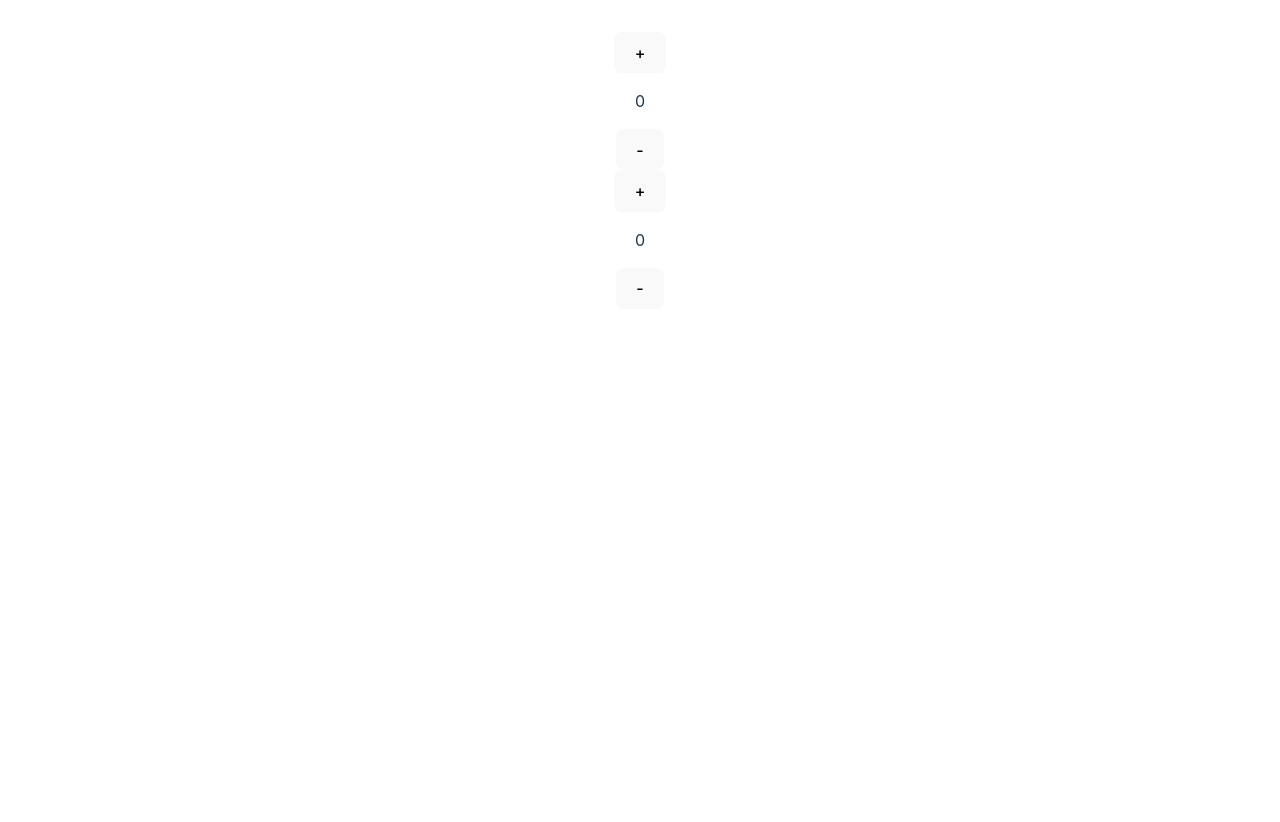
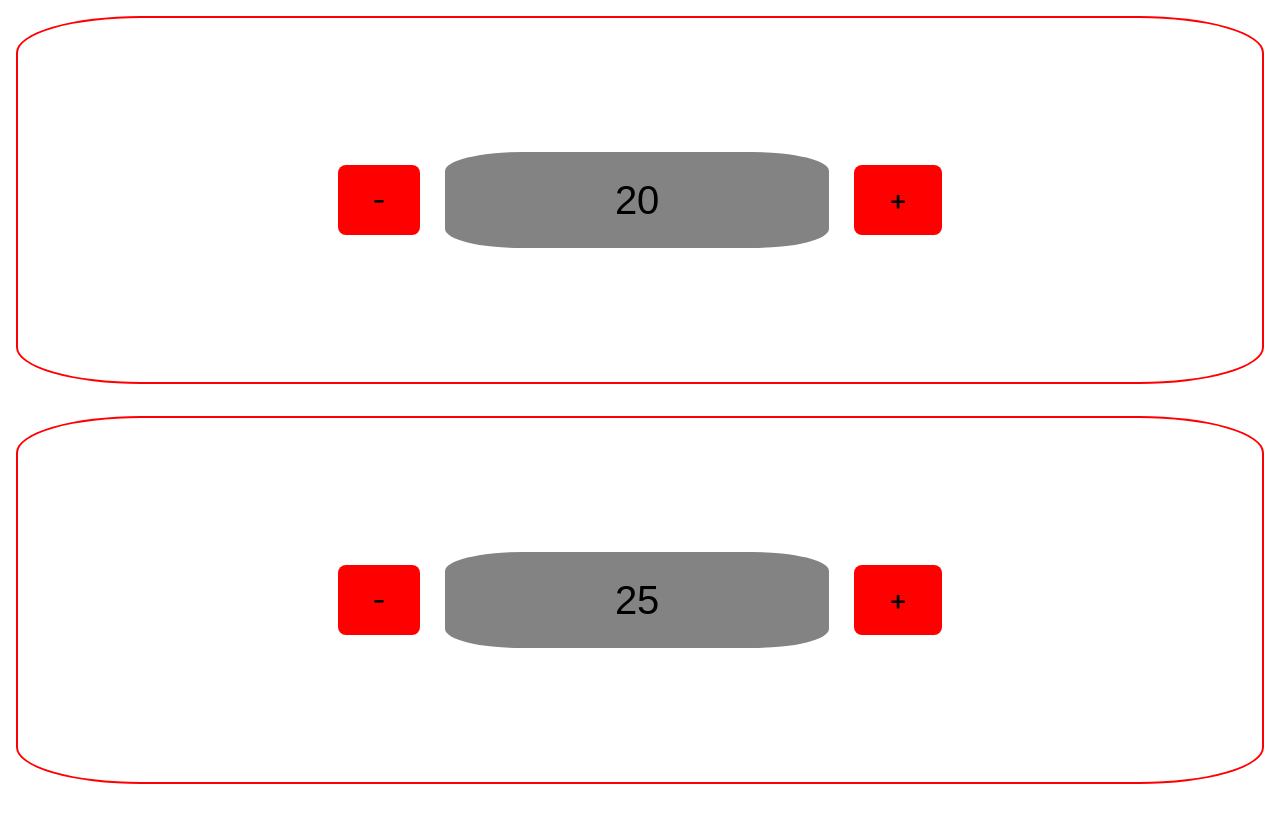
Before and after one commit to Maycas/marvel-champions-companion, a React (Vite) app: page / in a window 1280 px wide. Shown: the top 822 px of the page. After the commit the page ends 800 px from the top, so only its background shows below. Built offline with nearby package versions, Linux system fonts and the light colour scheme.

Commit message:
Basic Counter for Villain and Hero

```diff
--- a/src/App.css
+++ b/src/App.css
@@ -1,6 +1,7 @@
 #root {
   max-width: 1280px;
   margin: 0 auto;
-  padding: 2rem;
   text-align: center;
+  padding: 0;
+  box-sizing: border-box;
 }
--- a/src/components/Button/Button.tsx
+++ b/src/components/Button/Button.tsx
@@ -1,6 +1,8 @@
 import styled from 'styled-components';
 
-export const Button = styled.button`
+export const Button = styled.button.attrs((props) => ({
+  className: props.className,
+}))`
   border-radius: 8px;
   border: 1px solid transparent;
   padding: 0.6em 1.2em;
@@ -20,6 +22,11 @@ export const Button = styled.button`
     outline: 4px auto -webkit-focus-ring-color;
   }
 
+  &.action {
+    background-color: red;
+    font-size: 1.75em;
+  }
+
   @media (prefers-color-scheme: light) {
     background-color: #f9f9f9;
   }
--- a/src/components/Container/Container.tsx
+++ b/src/components/Container/Container.tsx
@@ -2,6 +2,7 @@ import styled from 'styled-components';
 
 export const Container = styled.section<{ direction?: 'column' | 'row' }>`
   height: 100vh;
+  max-height: 100vh;
   display: flex;
   flex-direction: ${({ direction }) => direction};
 `;
--- /dev/null
+++ b/src/components/Counter/CharacterCounter.module.css
@@ -0,0 +1,35 @@
+.counterContainer {
+  height: calc(100vh - 2em);
+  width: calc(100vw - 2em);
+  display: flex;
+  flex-wrap: wrap;
+  align-items: center;
+  justify-content: center;
+  gap: 25px;
+  margin: 1em;
+  border: 2px solid red;
+  border-radius: 10%;
+  padding: 0 1em;
+  box-sizing: border-box;
+  text-overflow: clip;
+}
+
+.characterName {
+  flex-basis: 100%;
+  text-align: center;
+}
+
+.input {
+  text-align: center;
+  font-size: 2.5em;
+  max-width: 30vw;
+  height: 12vh;
+  border-radius: 20%;
+  background-color: rgba(100, 100, 100, 0.8);
+  -webkit-appearance: none;
+  -moz-appearance: none;
+  appearance: none;
+  border: none;
+  outline: none;
+  box-sizing: border-box;
+}
--- /dev/null
+++ b/src/components/Counter/CharacterCounter.tsx
@@ -0,0 +1,37 @@
+import { useState } from 'react';
+import Button from '../Button/Button';
+
+import styles from './CharacterCounter.module.css';
+
+type CharacterProps = {
+  characterName?: string;
+  lives: number;
+};
+
+export default function Counter({ characterName, lives }: CharacterProps) {
+  const [livesCount, setLivesCount] = useState(lives);
+
+  const incrementLives = () => {
+    setLivesCount((prevLives) => prevLives + 1);
+  };
+
+  const decrementLives = () => {
+    if (livesCount > 0) setLivesCount((prevLives) => prevLives - 1);
+  };
+
+  return (
+    <div className={styles.counterContainer}>
+      <Button className='action' onClick={decrementLives}>
+        -
+      </Button>
+      <input
+        className={styles.input}
+        value={livesCount}
+        onChange={(e) => setLivesCount(Number(e.target.value))}
+      />
+      <Button className='action' onClick={incrementLives}>
+        +
+      </Button>
+    </div>
+  );
+}
--- a/src/components/Counter/Counter.module.css
+++ /dev/null
@@ -1,3 +0,0 @@
-div.counter {
-  min-height: 50%;
-}
--- a/src/components/Counter/Counter.tsx
+++ /dev/null
@@ -1,14 +0,0 @@
-import { useState } from 'react';
-import Button from '../Button/Button';
-
-export default function Counter() {
-  const [count, setCount] = useState(0);
-
-  return (
-    <div className='counter'>
-      <Button>+</Button>
-      <p>{count}</p>
-      <Button>-</Button>
-    </div>
-  );
-}
--- a/src/pages/GameTracker/GameTracker.tsx
+++ b/src/pages/GameTracker/GameTracker.tsx
@@ -1,12 +1,12 @@
 import Container from '../../components/Container/Container';
-import Counter from '../../components/Counter/Counter';
+import CharacterCounter from '../../components/Counter/CharacterCounter';
 
 
 export default function GameTracker() {
   return (
     <Container direction='column'>
-      <Counter />
-      <Counter />
+      <CharacterCounter lives={20} />
+      <CharacterCounter lives={25}/>
     </Container>
   );
 }
```
